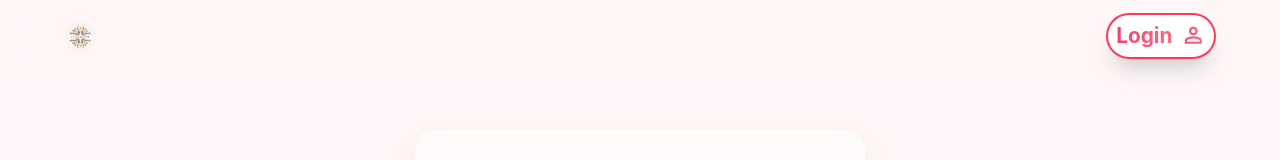
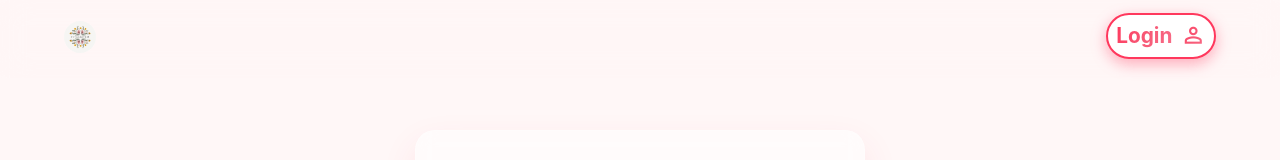
Before and after one commit to HasanAlasker/ecommerce, a React (Vite) app in the folder frontend/: page /register in a window 1280 px wide. In both pictures the pointer is over the element 1161 px from the left and 38 px from the top of the page. Shown: the top 160 px of the page. Built offline with nearby package versions, Linux system fonts and the light colour scheme.

Commit message:
hover fix

```diff
--- a/frontend/src/App.css
+++ b/frontend/src/App.css
@@ -176,7 +176,7 @@ nav {
 }
 .priBtn:hover {
   transform: translateY(-3px);
-  box-shadow: 0px 16px 21px -8px rgba(190, 190, 190, 0.75);
+  box-shadow: 0 5px 15px rgba(255, 56, 93, 0.4);
 }
 .secBtn {
   width: 100%;
@@ -193,7 +193,7 @@ nav {
 }
 .secBtn:hover {
   transform: translateY(-3px);
-  box-shadow: 0px 16px 21px -8px rgba(190, 190, 190, 0.75);
+  box-shadow: 0 5px 15px rgba(255, 56, 93, 0.4);
 }
 .imageInput {
   width: 100%;
```
